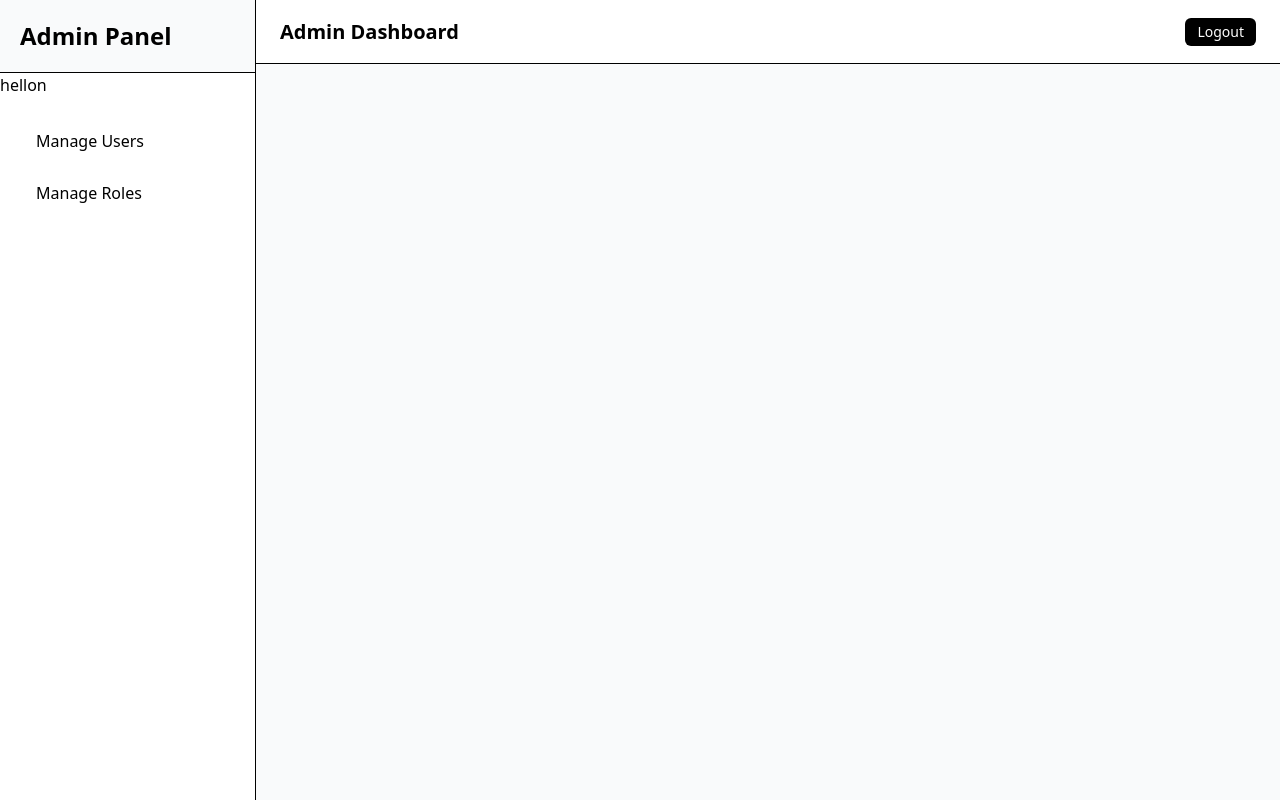
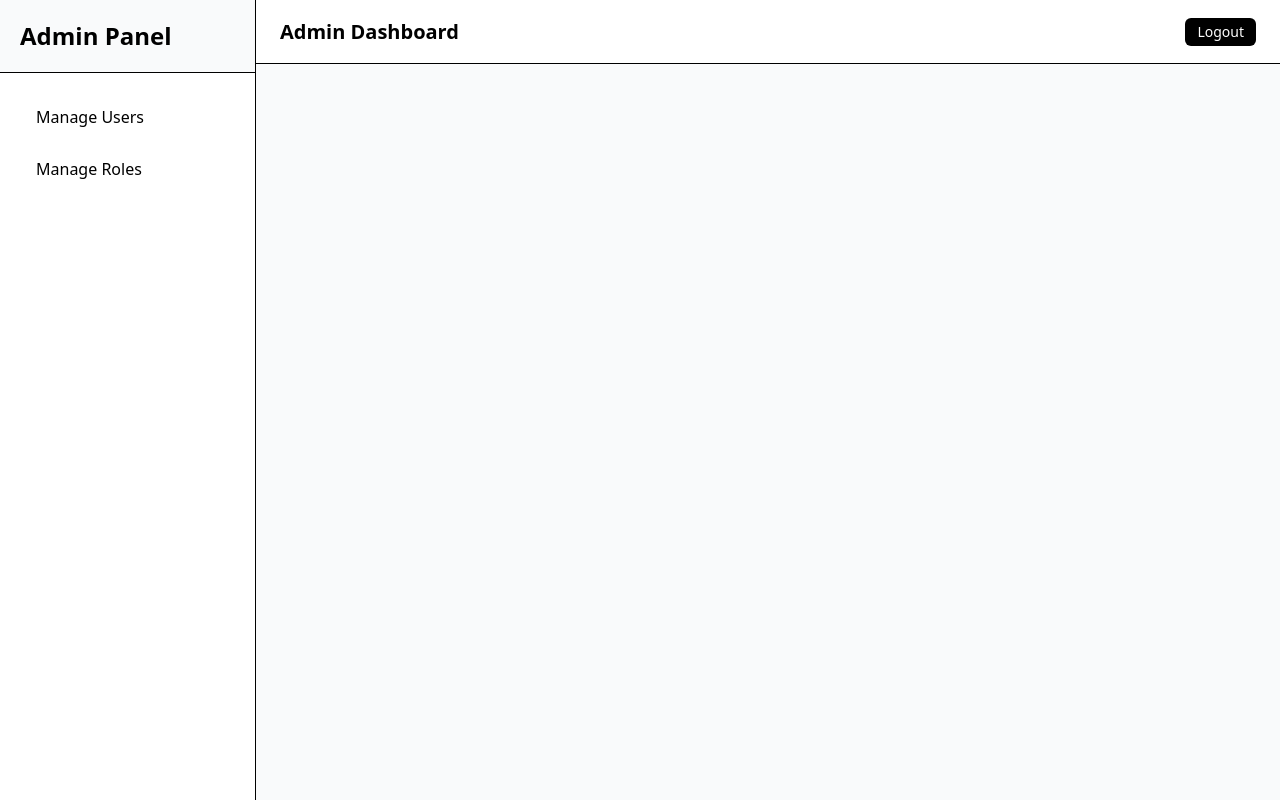
Before and after one commit to naresh043/management-dashboard, a React (Vite) app in the folder frontend/: page / in a window 1280 px wide. Built offline with nearby package versions, Linux system fonts and the light colour scheme; sample sign-in values are in the browser's storage.

Commit message:
Remove h1

```diff
--- a/frontend/src/components/layout/Sidebar.jsx
+++ b/frontend/src/components/layout/Sidebar.jsx
@@ -28,7 +28,6 @@ export default function Sidebar({ open, toggle }) {   // <-- use props
           <div className="p-5 text-2xl font-bold border-b bg-gray-50">
             Admin Panel
           </div>
-<h1>hellon </h1>
           <ul className="mt-5 space-y-1 px-2">
             {menuItems.map((item) => (
               <li key={item.path}>
```
